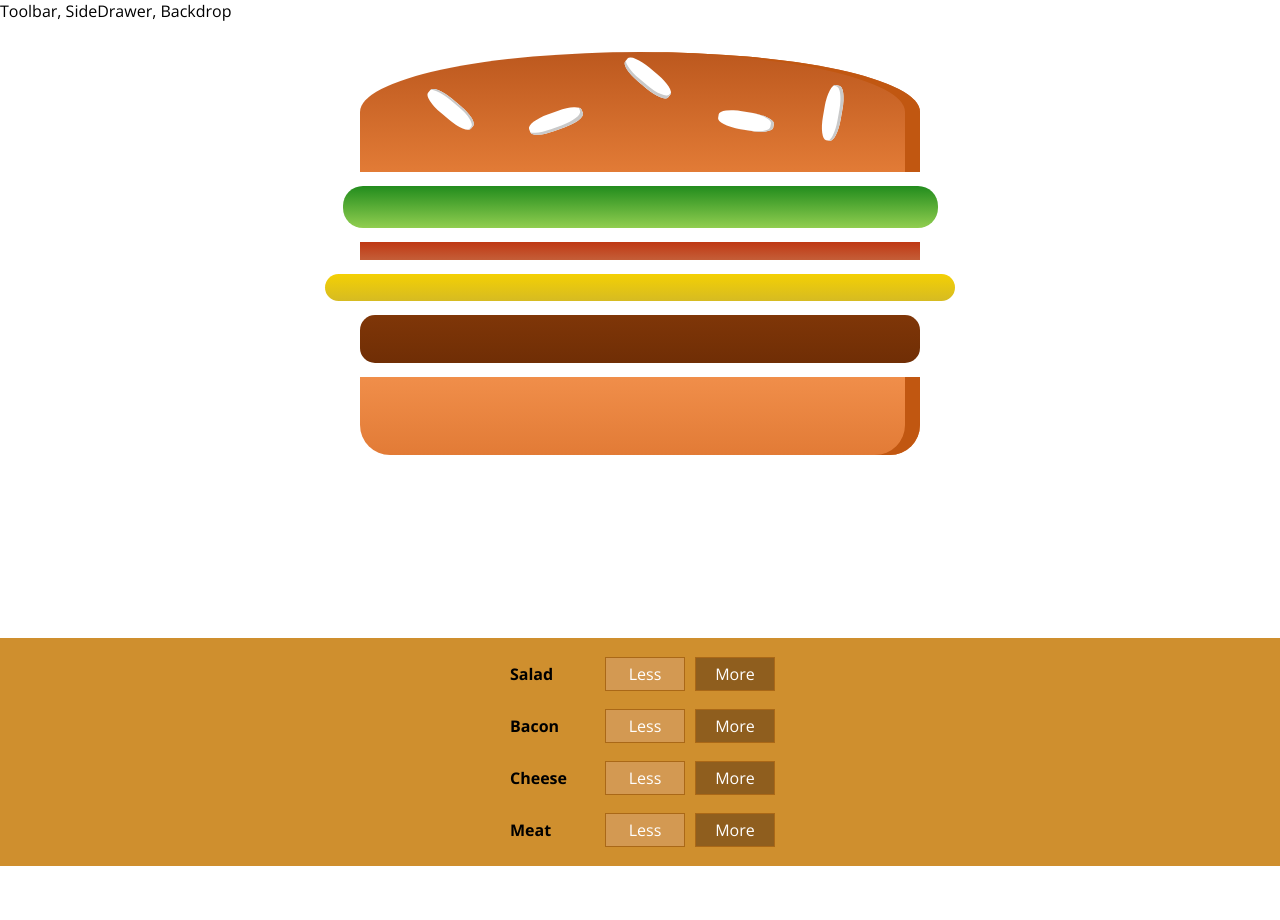
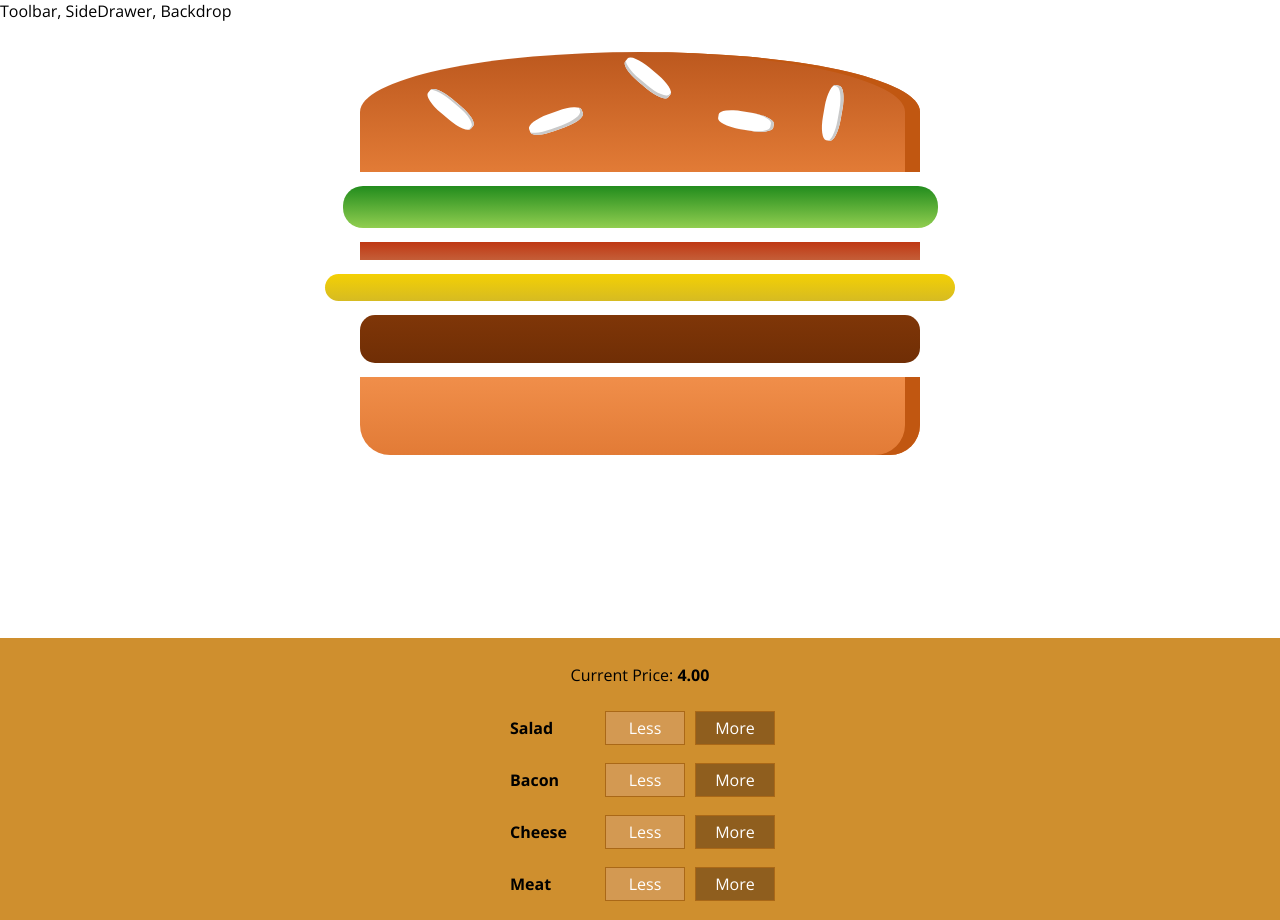
Before and after one commit to RodChris/BurgerBuilder, a React app in the folder burger-builder/: page / in a window 1280 px wide. Before the commit the page ends 866 px from the top, so only its background shows below. Built offline with nearby package versions, Linux system fonts and the light colour scheme.

Commit message:
added less button functionality

```diff
--- a/burger-builder/src/components/Burger/BuildControls/BuildControl/BuildControl.js
+++ b/burger-builder/src/components/Burger/BuildControls/BuildControl/BuildControl.js
@@ -6,7 +6,7 @@
   return (
     <div className={classes.BuildControl}>
         <div className={classes.Label}>{props.label}</div>
-        <button className={classes.Less}>Less</button>
+        <button className={classes.Less} onClick={props.removed} disabled={props.disabled}>Less</button>
         <button className={classes.More} onClick={props.added}>More</button>
     </div>
   )
--- a/burger-builder/src/components/Burger/BuildControls/BuildControls.js
+++ b/burger-builder/src/components/Burger/BuildControls/BuildControls.js
@@ -13,11 +13,14 @@
 const buildControls = (props) => {
   return (
     <div className={classes.BuildControls}>
+        <p>Current Price: <strong>{props.price.toFixed(2)}</strong></p>
         {controls.map(ctrl => (
             <BuildControl
              key={ctrl.label}
              label={ctrl.label}
-             added= {() => {props.ingredientAdded(ctrl.type)}}  />
+             added= {() => {props.ingredientAdded(ctrl.type)}}
+             removed= {() => {props.ingredientRemoved(ctrl.type)}}
+             disabled={props.disabled[ctrl.type]} />
         ))}
     </div>
   )
--- a/burger-builder/src/containers/BurgerBuilder/BurgerBuilder.js
+++ b/burger-builder/src/containers/BurgerBuilder/BurgerBuilder.js
@@ -20,7 +20,7 @@
         meat: 1
       },
       totalPrice: 4
-  }
+  };
 
   addIngredientHandler = (type) => {
       const oldCount = this.state.ingredients[type]
@@ -40,15 +40,39 @@
   }
 
   removeIngredientHandler = (type) => {
-
+    const oldCount = this.state.ingredients[type];
+    if (oldCount <= 0) {
+      return;
+    }
+    const updatedCount = oldCount - 1;
+    const updatedIngredients = {
+      ...this.state.ingredients
+    };
+    updatedIngredients[type] = updatedCount;
+    const priceDeduction = INGREDINT_PRICES[type];
+    const oldPrice = this.state.totalPrice;
+    const newPrice = oldPrice - priceDeduction;
+    this.setState({
+        totalPrice: newPrice,
+        ingredients: updatedIngredients
+    });
   }
 
   render() {
+    const disabledInfo = {
+      ...this.state.ingredients
+    };
+    for (let key in disabledInfo ) {
+      disabledInfo[key] = disabledInfo[key] <= 0
+    }
     return (
       <Auxiliary>
           <Burger ingredients={this.state.ingredients} />
           <BuildControls
-            ingredientAdded={this.addIngredientHandler} />
+            ingredientAdded={this.addIngredientHandler}
+            ingredientRemoved={this.removeIngredientHandler}
+            disabled={disabledInfo}
+            price={this.state.totalPrice} />
       </Auxiliary>
     );
   }
```
